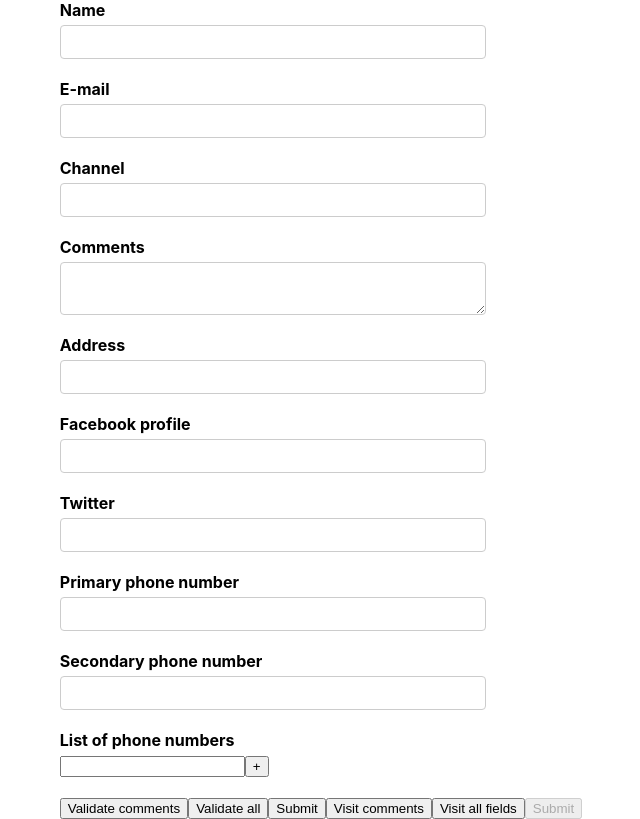
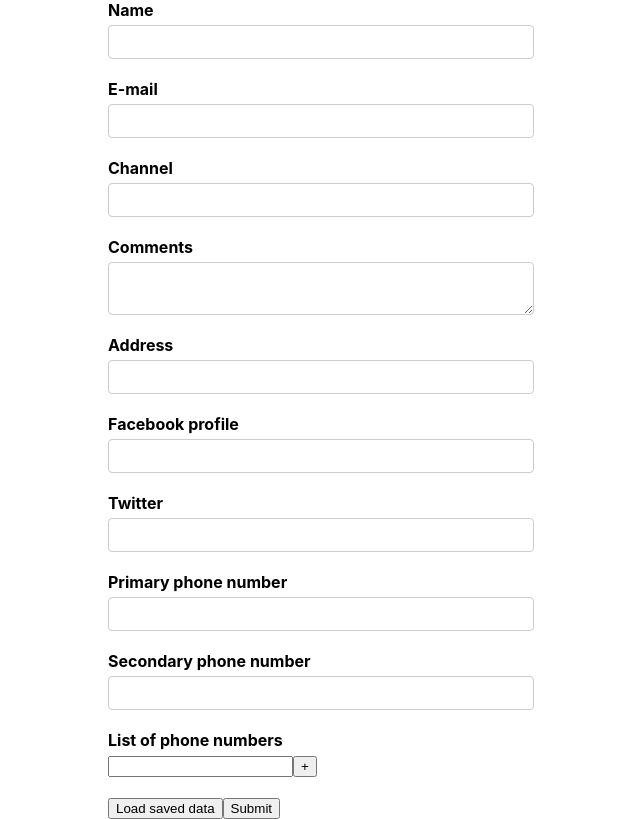
Before and after one commit to lslozano/formik-practice, a React (Create React App) app: page / in a window 1280 px wide. Shown: the whole page, without its empty margins (319-959 px from the left). Built offline with nearby package versions, Linux system fonts and the light colour scheme.

Commit message:
Add a way to manually load saved data to the form, mocking as if it would have come from an API

```diff
--- a/src/components/YoutubeForm.js
+++ b/src/components/YoutubeForm.js
@@ -1,4 +1,4 @@
-import React from "react";
+import React, { useState } from "react";
 import {
   Formik,
   Form,
@@ -10,6 +10,8 @@ import {
 import * as Yup from "yup";
 
 import TextError from "./TextError";
+
+import savedValues from "../data/formData";
 
 const initialValues = {
   name: "",
@@ -52,12 +54,14 @@ const validateComments = (value) => {
 };
 
 const YoutubeForm = () => {
+  const [formValues, setFormValues] = useState(null);
   return (
     <Formik
-      initialValues={initialValues}
+      initialValues={formValues || initialValues}
       validationSchema={validationSchema}
       onSubmit={onSubmit}
-      validateOnMount
+      enableReinitialize
+      // validateOnMount
       // This two can be set to false so the validation wont trigger automatically
       // validateOnChange
       // validateOnBlur
@@ -169,7 +173,7 @@ const YoutubeForm = () => {
                 }}
               </FieldArray>
             </div>
-            <button
+            {/* <button
               type="button"
               onClick={() => formik.validateField('comments')}
             >
@@ -192,8 +196,9 @@ const YoutubeForm = () => {
               comments: true,
             })}>
               Visit all fields
-            </button>
+            </button> */}
             {/* <button type="submit" disabled={!formik.isValid}>Submit</button> */}
+            <button type="button" onClick={() => setFormValues(savedValues)}>Load saved data</button>
             <button type="submit" disabled={!formik.isValid || formik.isSubmitting}>Submit</button>
           </Form>
         );
--- /dev/null
+++ b/src/data/formData.js
@@ -0,0 +1,15 @@
+const savedValues = {
+  name: "Ragnar",
+  email: "ragnar@viking.com",
+  channel: "Vikings",
+  comments: "Valhalla awaits!",
+  address: "Valhalla 203",
+  social: {
+    facebook: "",
+    twitter: "",
+  },
+  phoneNumber: ["", ""],
+  phNumbers: [""],
+};
+
+export default savedValues;
```
